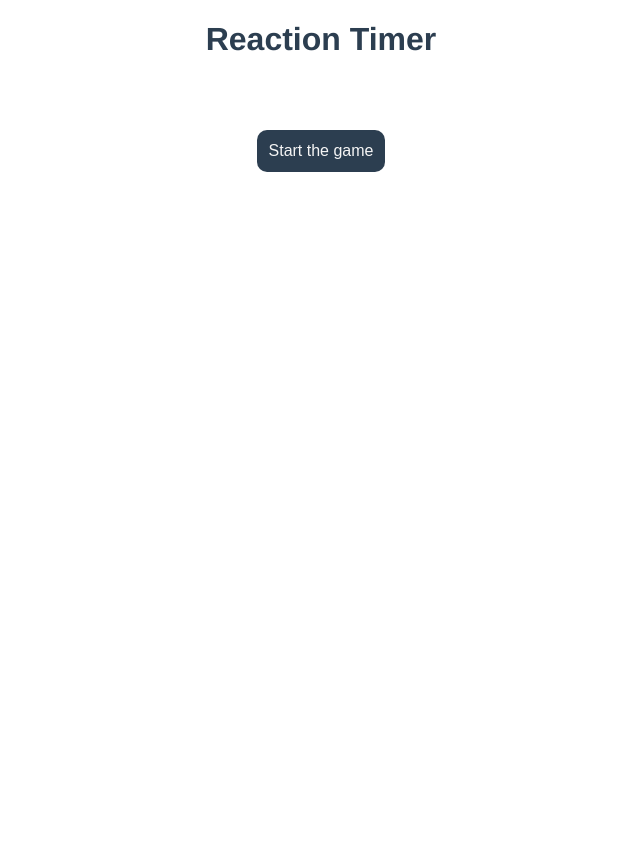
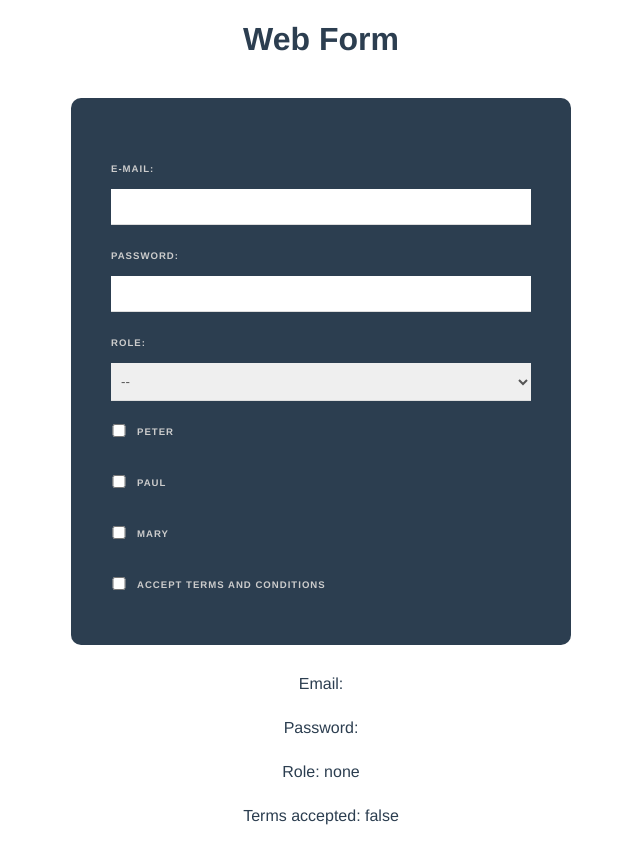
Before and after one commit to zuzanafialova/vue-experiments, a Vue app: page / in a window 1280 px wide. Shown: the whole page, without its empty margins (319-959 px from the left). Before the commit the page ends 800 px from the top, so only its background shows below. Built offline with nearby package versions, Linux system fonts and the light colour scheme.

Commit message:
wip: web form

```diff
--- a/src/App.vue
+++ b/src/App.vue
@@ -1,15 +1,20 @@
 <script>
 import BooksView from './view/BooksView.vue';
 import ReactionTimerView from './view/ReactionTimerView.vue';
+import WebFormView from './view/WebFormView.vue';
+
+
 export default {
   components: {
     BooksView,
     ReactionTimerView,
+    WebFormView,
   },
   data() {
     return {
       showBooksPage: false,
-      showReactionPage: true,
+      showReactionPage: false,
+      showWebForm: true,
     };
   },
 };
@@ -22,6 +27,9 @@ export default {
   <div v-if="showReactionPage">
     <ReactionTimerView />
   </div>
+  <div v-if="showWebForm">
+    <WebFormView />
+  </div>
 </template>
 
 <style lang="scss" scoped>
--- a/src/assets/styles/app.scss
+++ b/src/assets/styles/app.scss
@@ -95,3 +95,37 @@ li {
   color: #2C3E50;
   font-weight: bold;
 }
+
+form {
+    max-width: 420px;
+    margin: 30px auto;
+    background: #2C3E50;
+    text-align: left;
+    padding: 40px;
+    border-radius: 10px;
+  }
+  label {
+    color: #ccc;
+    display: inline-block;
+    margin: 25px 0 15px;
+    font-size: 0.6em;
+    text-transform: uppercase;
+    letter-spacing: 1px;
+    font-weight: bold;
+  }
+  input, select {
+    display: block;
+    padding: 10px 6px;
+    width: 100%;
+    box-sizing: border-box;
+    border: none;
+    border-bottom: 1px solid #ddd;
+    color: #555;
+  }
+  input[type="checkbox"] {
+    display: inline-block;
+    width: 16px;
+    margin: 0 10px 0 0;
+    position: relative;
+    top: 2px;
+  }
--- /dev/null
+++ b/src/components/SignUpForm.vue
@@ -0,0 +1,80 @@
+<script>
+export default {
+  data() {
+    return {
+      email: '',
+      password: '',
+      role: 'none',
+      terms: false,
+      names: [],
+    };
+  },
+};
+</script>
+
+<template>
+  <form action="">
+    <label>E-mail:</label>
+    <input
+      v-model="email"
+      type="email"
+      required
+    >
+    <label>Password:</label>
+    <input
+      v-model="password"
+      type="password"
+      required
+    >
+    <label>Role:</label>
+    <select v-model="role">
+      <option value="none">
+        --
+      </option>
+      <option value="developer">
+        Web developer
+      </option>
+      <option value="designer">
+        Web designer
+      </option>
+    </select>
+
+    <div>
+      <input
+        v-model="names"
+        type="checkbox"
+        value="Peter"
+      >
+      <label>Peter</label>
+    </div>
+    <div>
+      <input
+        v-model="names"
+        type="checkbox"
+        value="Paul"
+      >
+      <label>Paul</label>
+    </div>
+    <div>
+      <input
+        v-model="names"
+        type="checkbox"
+        value="Mary"
+      >
+      <label>Mary</label>
+    </div>
+
+    <div class="terms">
+      <input
+        v-model="terms"
+        type="checkbox"
+        required
+      >
+      <label>Accept Terms and Conditions</label>
+    </div>
+  </form>
+  <p>Email: {{ email }}</p>
+  <p>Password: {{ password }}</p>
+  <p>Role: {{ role }}</p>
+  <p>Terms accepted: {{ terms }}</p>
+</template>
--- /dev/null
+++ b/src/view/WebFormView.vue
@@ -0,0 +1,15 @@
+<script>
+import SignUpForm from '../components/SignUpForm.vue';
+export default {
+  components: {
+    SignUpForm,
+  },
+};
+</script>
+
+<template>
+  <div>
+    <h1>Web Form</h1>
+    <SignUpForm />
+  </div>
+</template>
```
